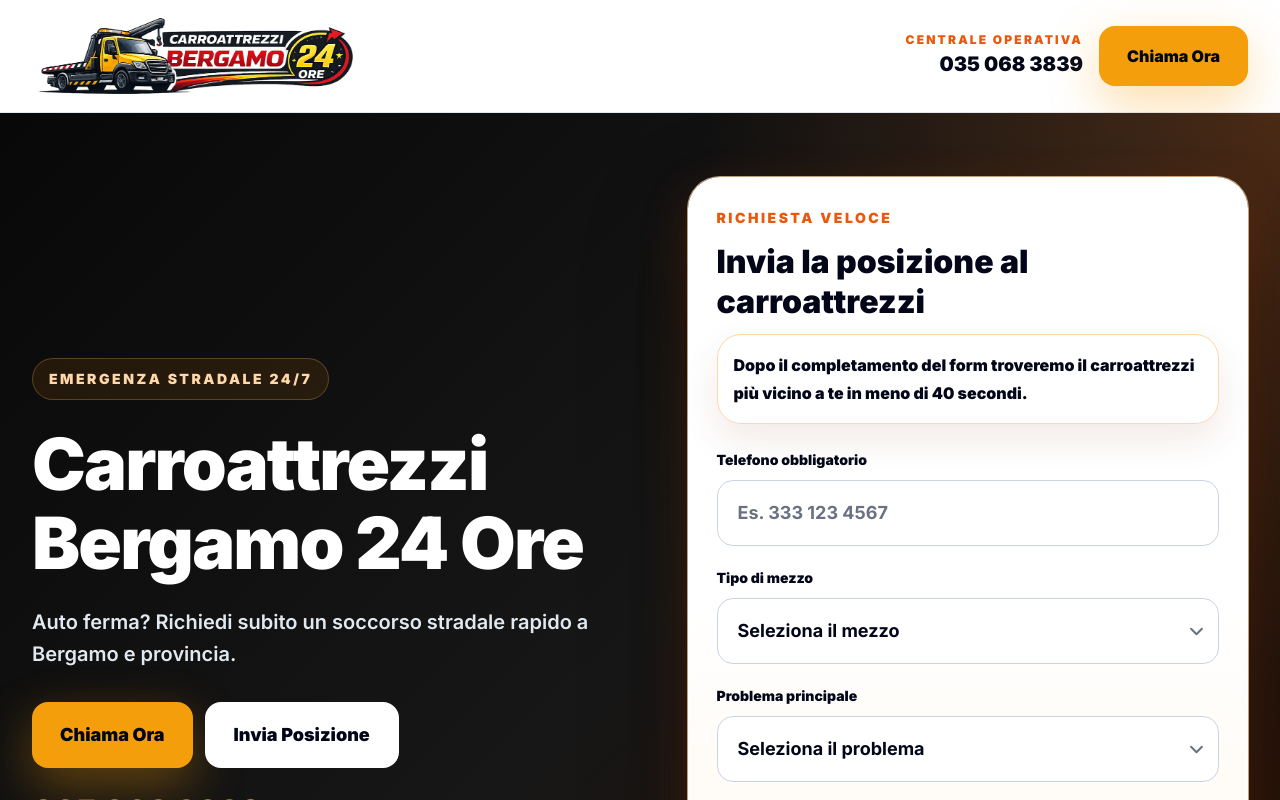
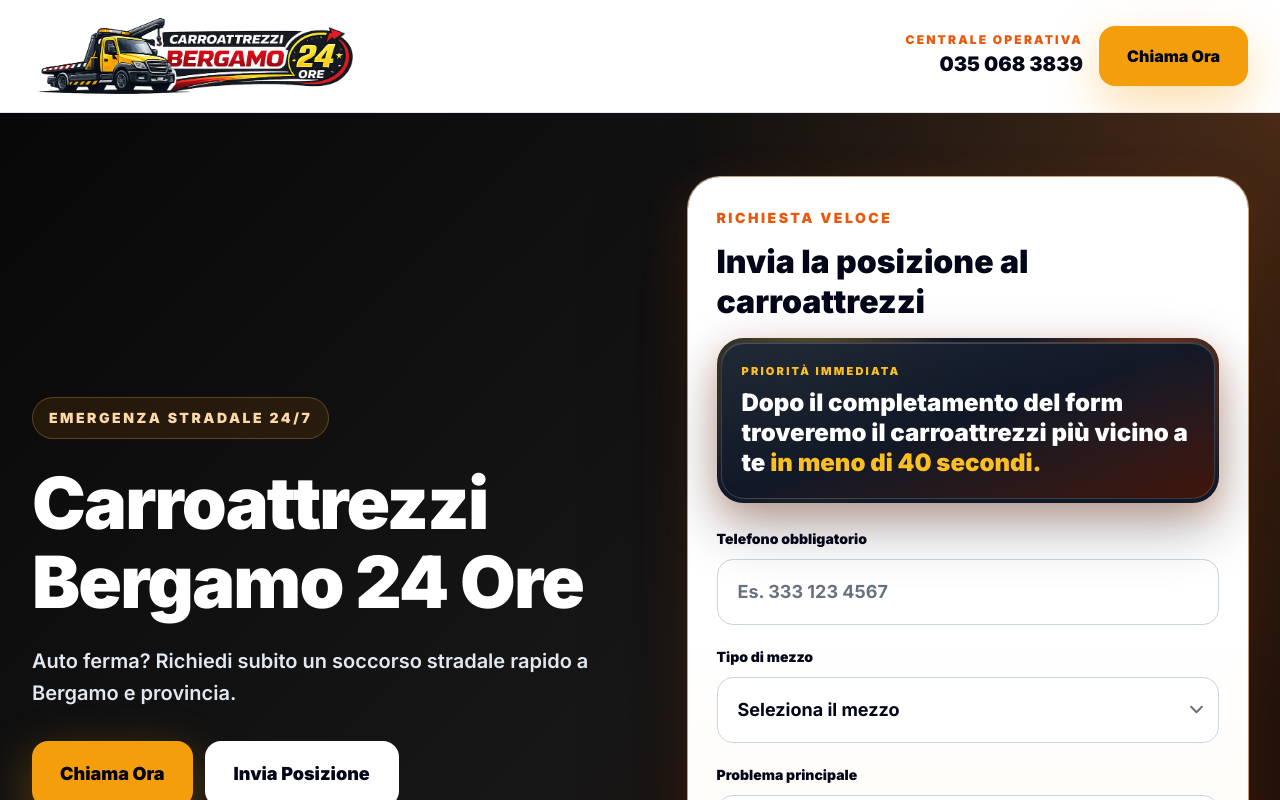
Before and after one commit to alessio-aesthetic/carroattrezzibergamo24ore.it, a Next.js app: page /landing in a window 1280 px wide. Shown: the top 800 px of the page. Built offline with nearby package versions, Linux system fonts and the light colour scheme; no server answers.

Commit message:
Enhance landing form urgency focus

```diff
--- a/src/app/landing/LandingClient.tsx
+++ b/src/app/landing/LandingClient.tsx
@@ -264,10 +264,21 @@ export function LandingClient() {
             <h2 className="mt-3 text-3xl font-black">
               Invia la posizione al carroattrezzi
             </h2>
-            <p className="mt-3 rounded-3xl border border-orange-200 bg-white/90 p-4 text-base font-black leading-7 text-slate-950 shadow-[0_16px_36px_rgba(124,45,18,0.10)]">
-              Dopo il completamento del form troveremo il carroattrezzi più
-              vicino a te in meno di 40 secondi.
-            </p>
+            <div className="relative mt-4 overflow-hidden rounded-[1.65rem] bg-[#111827] p-1 shadow-[0_24px_58px_rgba(17,24,39,0.32),0_12px_32px_rgba(234,88,12,0.28)]">
+              <div className="absolute inset-0 bg-[radial-gradient(circle_at_18%_20%,rgba(251,191,36,0.34),transparent_34%),radial-gradient(circle_at_88%_15%,rgba(234,88,12,0.42),transparent_30%)]" />
+              <div className="relative rounded-[1.45rem] border border-white/15 bg-linear-to-br from-[#1f2937]/96 via-[#111827]/96 to-[#431407]/96 p-5 shadow-[inset_0_1px_0_rgba(255,255,255,0.18)]">
+                <p className="text-[11px] font-black uppercase tracking-[0.2em] text-[#FBBF24]">
+                  priorità immediata
+                </p>
+                <p className="mt-2 text-xl font-black leading-tight text-white sm:text-2xl">
+                  Dopo il completamento del form troveremo il carroattrezzi più
+                  vicino a te{' '}
+                  <span className="text-[#FBBF24]">
+                    in meno di 40 secondi.
+                  </span>
+                </p>
+              </div>
+            </div>
             <label className="mt-6 block text-sm font-black">
               Telefono obbligatorio
             </label>
```
